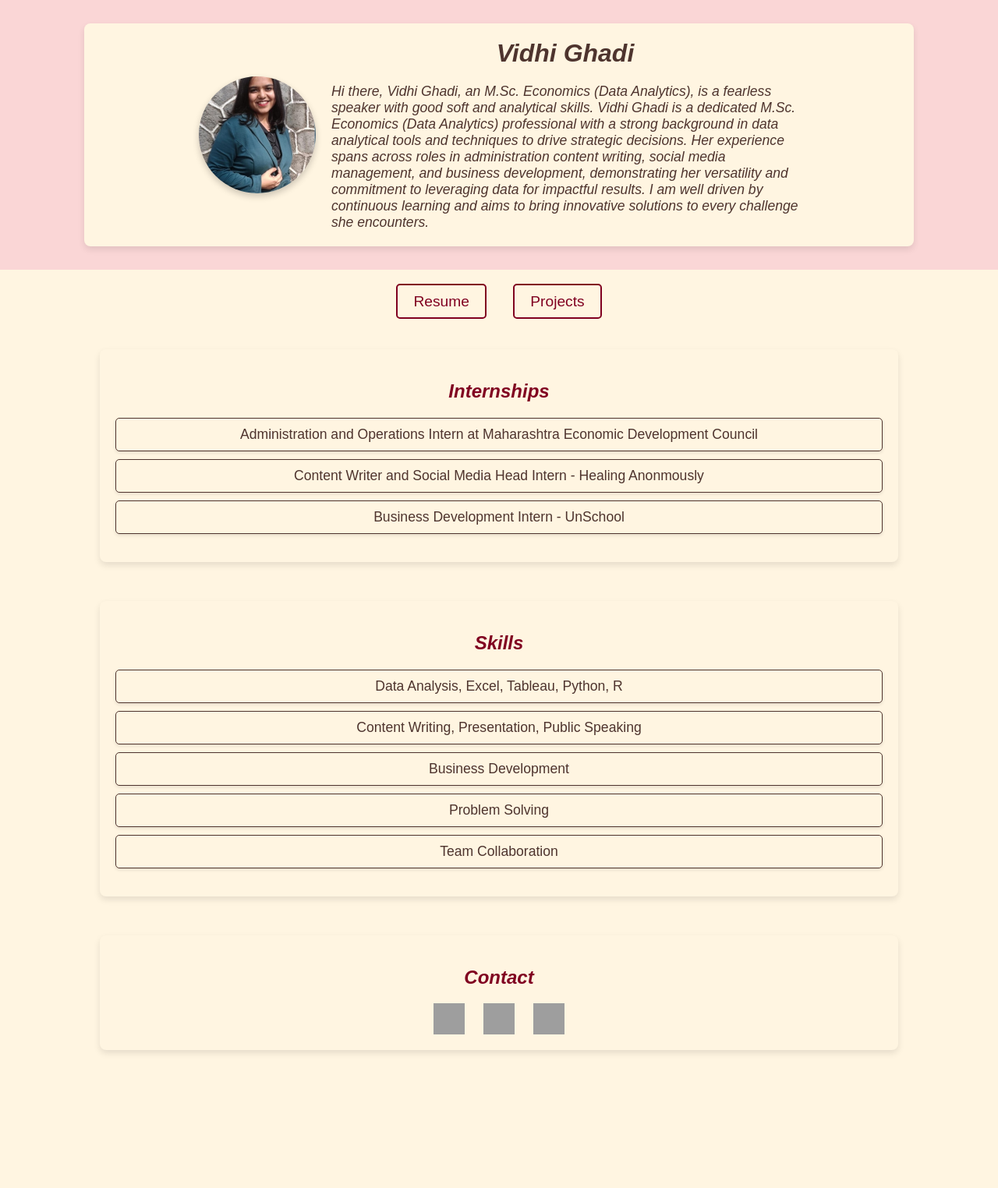
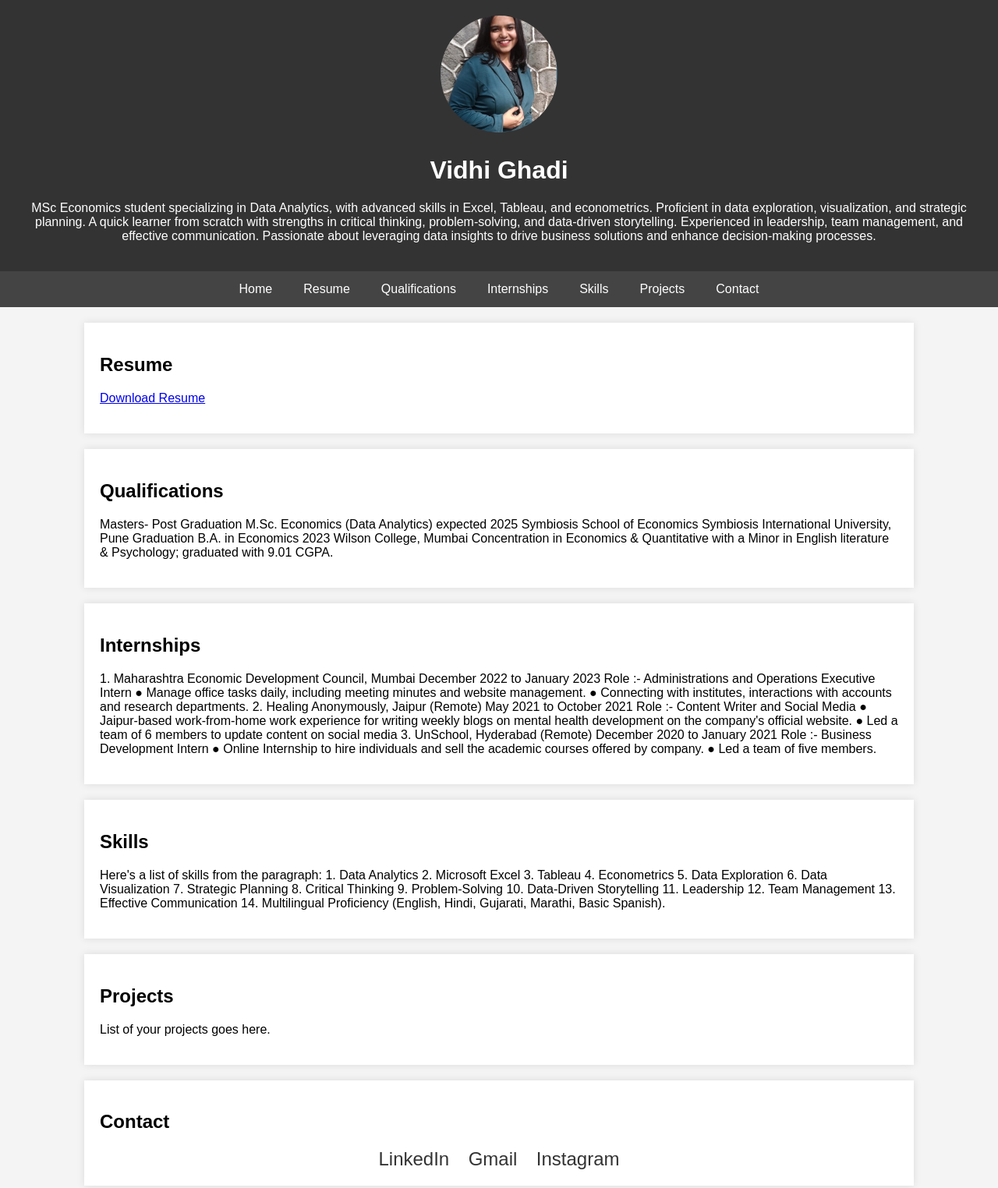
Before and after one commit to Vidhi-lab-design/Vidhi-Ghadi-portfolio-github.io, a plain HTML site: page index.html in a window 1280 px wide. Shown: the whole page at 78% size. Before the commit the page ends 1397 px from the top, so only its background shows below. Drawn offline with Linux system fonts and the light colour scheme; grey boxes are pictures that could not be loaded.

Commit message:
Update index.html

```diff
--- a/index.html
+++ b/index.html
@@ -3,170 +3,167 @@
 <head>
     <meta charset="UTF-8">
     <meta name="viewport" content="width=device-width, initial-scale=1.0">
-    <title>Professional Portfolio</title>
+    <title>Vidhi Ghadi - Portfolio</title>
     <style>
-        /* Basic reset and styling */
-        body, html {
+        body {
+            font-family: Arial, sans-serif;
             margin: 0;
             padding: 0;
-            font-family: Arial, sans-serif;
-            color: #4E342E; /* Dark Brown */
-            background-color: #FFF5E1; /* Cream */
+            background-color: #f4f4f4;
         }
-        .container {
-            width: 80%;
-            margin: 0 auto;
+        header {
+            background-color: #333;
+            color: #fff;
+            padding: 20px;
+            text-align: center;
+            position: relative;
+        }
+        header img {
+            border-radius: 50%;
+            width: 150px;
+            height: 150px;
+            object-fit: cover;
+            position: absolute;
+            top: 20px;
+            left: 50%;
+            transform: translateX(-50%);
+        }
+        header h1 {
+            margin-top: 180px; /* Adjust margin to accommodate image */
+        }
+        nav {
+            display: flex;
+            justify-content: center;
+            background-color: #444;
+        }
+        nav a {
+            color: #fff;
+            padding: 14px 20px;
+            text-decoration: none;
             text-align: center;
         }
-        header {
-            padding: 30px 0;
-            background: #FAD6D6; /* Soft Peach */
-            color: #4E342E; /* Dark Brown */
+        nav a:hover {
+            background-color: #555;
         }
-        .profile {
-            display: flex;
-            flex-direction: row;
-            align-items: center;
-            justify-content: center;
-            flex-wrap: wrap;
-            gap: 20px;
-            border-radius: 8px;
+        section {
             padding: 20px;
-            background: #FFF5E1; /* Cream */
-            box-shadow: 0 4px 8px rgba(0, 0, 0, 0.1);
+            margin: 20px auto;
+            width: 80%;
+            background-color: #fff;
+            box-shadow: 0 0 10px rgba(0,0,0,0.1);
         }
-        .profile img {
-            border-radius: 50%;
-            width: 150px; /* Reduced size */
-            height: 150px; /* Reduced size */
-            object-fit: cover;
-            box-shadow: 0 4px 8px rgba(0, 0, 0, 0.2);
+        #bio, #qualifications, #internships, #skills, #projects {
+            margin-top: 20px;
         }
-        .profile h1 {
-            margin: 0;
-            font-size: 2em;
-            color: #4E342E; /* Dark Brown */
-            font-style: italic; /* Italic style */
+        .social-icons {
+            text-align: center;
+            margin-top: 20px;
         }
-        .profile p {
-            font-size: 1.1em;
-            color: #4E342E; /* Dark Brown */
-            max-width: 600px;
-            margin: 20px 0 0 0; /* Added margin-top to create space */
-            text-align: left; /* Left alignment */
-            font-family: Arial, sans-serif; /* Arial font */
-            font-style: italic; /* Italic style */
-        }
-        .links {
-            margin: 30px 0;
-        }
-        .links a {
-            margin: 0 15px;
+        .social-icons a {
+            margin: 0 10px;
             text-decoration: none;
-            color: #800020; /* Burgundy */
-            font-size: 1.2em;
-            border: 2px solid #800020; /* Burgundy */
-            border-radius: 5px;
-            padding: 10px 20px;
-            transition: background-color 0.3s, color 0.3s;
-        }
-        .links a:hover {
-            background-color: #800020; /* Burgundy */
-            color: #FFF5E1; /* Cream */
-        }
-        .experience, .skills, .contact {
-            margin: 50px 0;
-            background: #FFF5E1; /* Cream */
-            padding: 20px;
-            border-radius: 8px;
-            box-shadow: 0 4px 8px rgba(0, 0, 0, 0.1);
-        }
-        .experience h2, .skills h2, .contact h2 {
-            color: #800020; /* Burgundy */
-            font-style: italic; /* Italic style */
-        }
-        .experience-list, .skills-list {
-            list-style: none;
-            padding: 0;
-        }
-        .experience-list li, .skills-list li {
-            margin: 10px 0;
-            font-size: 1.1em;
-            border: 1px solid #4E342E; /* Dark Brown border */
-            border-radius: 5px;
-            padding: 10px;
-            background: #FFF5E1; /* Cream */
-            box-shadow: 0 2px 4px rgba(0, 0, 0, 0.1);
-        }
-        .contact a {
-            margin: 0 10px;
-            display: inline-block;
-            color: #4E342E; /* Dark Brown */
-            font-size: 1.5em;
-            text-decoration: none;
-        }
-        .contact a img {
-            width: 40px;
-            height: 40px;
-            vertical-align: middle;
-        }
-        .contact a:hover img {
-            filter: brightness(0.8);
+            font-size: 24px;
+            color: #333;
         }
     </style>
 </head>
 <body>
     <header>
-        <div class="container profile">
-            <img src="image.jpg" alt="Your Photo">
-            <div>
-                <h1>Vidhi Ghadi</h1>
-                <p>Hi there, Vidhi Ghadi, an M.Sc. Economics (Data Analytics), is a fearless speaker with good soft and analytical skills. Vidhi Ghadi is a dedicated M.Sc. Economics (Data Analytics) professional with a strong background in data analytical tools and techniques to drive strategic decisions. Her experience spans across roles in administration content writing, social media management, and business development, demonstrating her versatility and commitment to leveraging data for impactful results. I am well driven by continuous learning and aims to bring innovative solutions to every challenge she encounters.</p>
-            </div>
-        </div>
+        <img src="self.jpg" alt="Vidhi Ghadi">
+        <h1>Vidhi Ghadi</h1>
+        <p>MSc Economics student specializing in Data Analytics, with advanced skills in Excel, Tableau, and econometrics. Proficient in data exploration, visualization, and strategic planning. A quick learner from scratch with strengths in critical thinking, problem-solving, and data-driven storytelling. Experienced in leadership, team management, and effective communication. Passionate about leveraging data insights to drive business solutions and enhance decision-making processes.</p>
     </header>
 
-    <div class="container">
-        <div class="links">
-            <a href="https://drive.google.com/file/d/18q1qYVtthlX8X_yvhyd1lfHWNwibJVGu/view?usp=drive_link" target="_blank">Resume</a>
-            <a href="projects-link" target="_blank">Projects</a>
+    <nav>
+        <a href="#bio">Home</a>
+        <a href="#resume">Resume</a>
+        <a href="#qualifications">Qualifications</a>
+        <a href="#internships">Internships</a>
+        <a href="#skills">Skills</a>
+        <a href="#projects">Projects</a>
+        <a href="#contact">Contact</a>
+    </nav>
+
+    <section id="resume">
+        <h2>Resume</h2>
+        <p><a href="https://drive.google.com/file/d/18q1qYVtthlX8X_yvhyd1lfHWNwibJVGu/view?usp=drive_link" target="_blank">Download Resume</a></p>
+    </section>
+
+    <section id="qualifications">
+        <h2>Qualifications</h2>
+        <p>Masters- Post Graduation
+           M.Sc. Economics (Data Analytics)       expected 2025
+           Symbiosis School of Economics
+           Symbiosis International University, Pune
+
+           Graduation
+           B.A. in Economics 2023
+           Wilson College, Mumbai
+           Concentration in Economics & Quantitative
+           with a Minor in English literature & Psychology; graduated with 9.01 CGPA.</p>
+    </section>
+
+    <section id="internships">
+        <h2>Internships</h2>
+        <p>1. Maharashtra Economic Development Council, Mumbai             December 2022 to January 2023
+              Role :- Administrations and Operations Executive Intern
+              ● Manage office tasks daily, including meeting minutes and website management.
+              ● Connecting with institutes, interactions with accounts and research departments.
+           2. Healing Anonymously, Jaipur (Remote)                 May 2021 to October 2021
+              Role :- Content Writer and Social Media
+              ● Jaipur-based work-from-home work experience for writing weekly blogs
+                on mental health development on the company's official website.
+              ● Led a team of 6 members to update content on social media
+           3. UnSchool, Hyderabad (Remote)                    December 2020 to January 2021
+              Role :- Business Development Intern
+             ● Online Internship to hire individuals and sell the academic courses offered by company.
+            ● Led a team of five members.</p>
+    </section>
+
+    <section id="skills">
+        <h2>Skills</h2>
+        <p>Here's a list of skills from the paragraph:
+
+1. Data Analytics
+2. Microsoft Excel
+3. Tableau
+4. Econometrics
+5. Data Exploration
+6. Data Visualization
+7. Strategic Planning
+8. Critical Thinking
+9. Problem-Solving
+10. Data-Driven Storytelling
+11. Leadership
+12. Team Management
+13. Effective Communication
+14. Multilingual Proficiency (English, Hindi, Gujarati, Marathi, Basic Spanish).</p>
+    </section>
+
+    <section id="projects">
+        <h2>Projects</h2>
+        <p>List of your projects goes here.</p>
+    </section>
+
+    <section id="contact">
+        <h2>Contact</h2>
+        <div class="social-icons">
+            <a href="https://www.linkedin.com/in/vidhi-ghadi-7b1471251/" target="_blank">LinkedIn</a>
+            <a href="mailto:ghadividhi79@gmail.com" target="_blank">Gmail</a>
+            <a href="https://www.instagram.com/vidhuarca/" target="_blank">Instagram</a>
         </div>
+    </section>
 
-        <div class="experience">
-            <h2>Internships</h2>
-            <ul class="experience-list">
-                <li>Administration and Operations Intern at Maharashtra Economic Development Council</li>
-                <li>Content Writer and Social Media Head Intern - Healing Anonmously</li>
-                <li>Business Development Intern - UnSchool</li>
-            </ul>
-        </div>
-
-        <div class="skills">
-            <h2>Skills</h2>
-            <ul class="skills-list">
-                <li>Data Analysis, Excel, Tableau, Python, R</li>
-                <li>Content Writing, Presentation, Public Speaking</li>
-                <li>Business Development</li>
-                <li>Problem Solving</li>
-                <li>Team Collaboration</li>
-            </ul>
-        </div>
-
-        <div class="contact">
-            <h2>Contact</h2>
-            <a href="mailto:ghadividhi79@gmail.com">
-                <img src="https://img.icons8.com/ios/50/000000/gmail.png" alt="Gmail Icon">
-            </a>
-            <a href="https://www.linkedin.com/in/vidhi-ghadi-7b1471251/" target="_blank">
-                <img src="https://img.icons8.com/ios/50/000000/linkedin.png" alt="LinkedIn Icon">
-            </a>
-            <a href="https://www.instagram.com/vidhuarca/" target="_blank">
-                <img src="https://img.icons8.com/ios/50/000000/instagram-new.png" alt="Instagram Icon">
-            </a>
-        </div>
-    </div>
-
-    <!-- FontAwesome for icons -->
-    <script src="https://cdnjs.cloudflare.com/ajax/libs/font-awesome/6.0.0-beta3/js/all.min.js"></script>
+    <script>
+        // Smooth scroll for nav links
+        document.querySelectorAll('nav a').forEach(anchor => {
+            anchor.addEventListener('click', function (e) {
+                e.preventDefault();
+                document.querySelector(this.getAttribute('href')).scrollIntoView({
+                    behavior: 'smooth'
+                });
+            });
+        });
+    </script>
 </body>
 </html>
```
